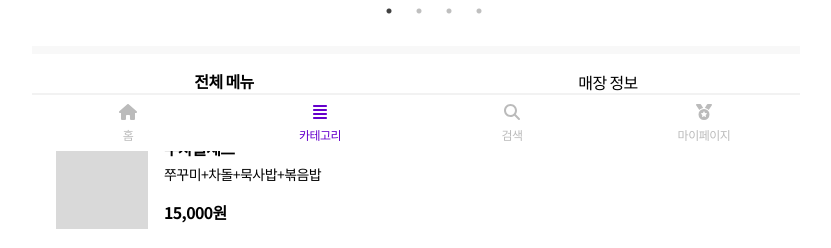
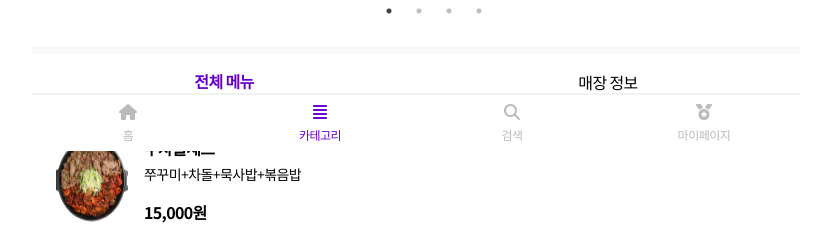
Before and after one commit to dlantjdgkgk/SmallGift, a React (Create React App) app: page /category/1 in a window 1280 px wide. Shown: the part 649-897 px from the top of the page, without its empty margins (224-1055 px from the left). Built offline with nearby package versions, Linux system fonts and the light colour scheme.

Commit message:
style : 스타일 수정

```diff
--- a/src/components/RestaurantInfo/RestaurantInfo.tsx
+++ b/src/components/RestaurantInfo/RestaurantInfo.tsx
@@ -41,13 +41,13 @@ const RestaurantInfo = () => {
           const isSelected = selectButton === button;
           return (
             <button
-              style={isSelected ? { borderBottom: " 2px solid black", fontWeight: "700" } : undefined}
+              style={isSelected ? { borderBottom: " 2px solid #6600CC", fontWeight: "700" } : undefined}
               type="button"
               aria-label="Click"
               onClick={() => setSelectButton(button)}
               key={index}
             >
-              <p>{button}</p>
+              <p style={isSelected ? { color: "#6600CC", fontWeight: "700" } : undefined}>{button}</p>
             </button>
           );
         })}
@@ -72,7 +72,7 @@ const RestaurantInfo = () => {
                     <CategoryModal menu={menu} handleModalClose={handleModalClose} />
                   </Portal>
                 ) : null}
-                <div className="menuImage" />
+                <img src="/img/foodThumbnail.png" />
                 <div className="setMenuInfo">
                   <div className="setMenuName">{menu.setMenuName}</div>
                   <p className="setMenu">{menu.setMenu}</p>
```
